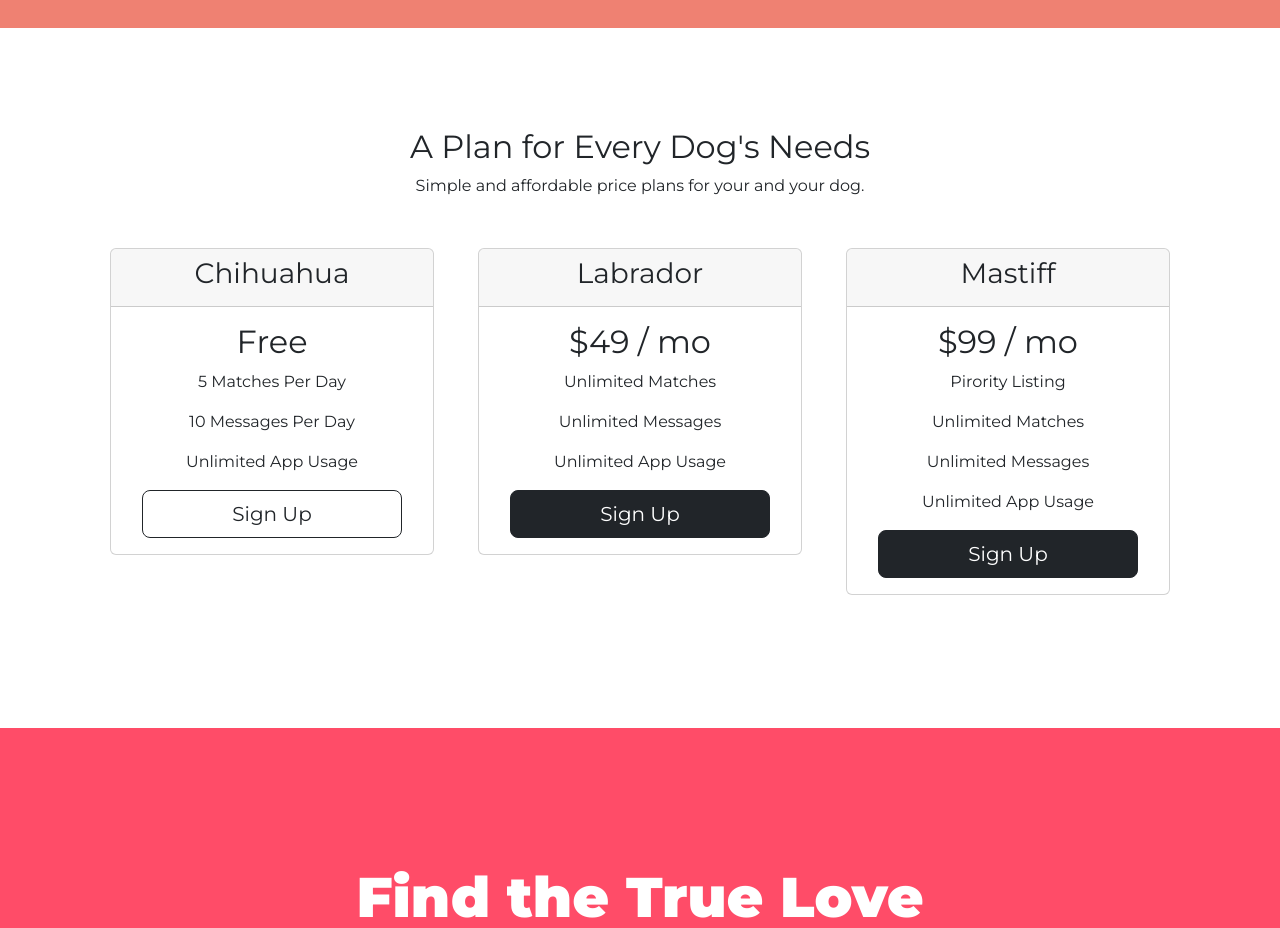
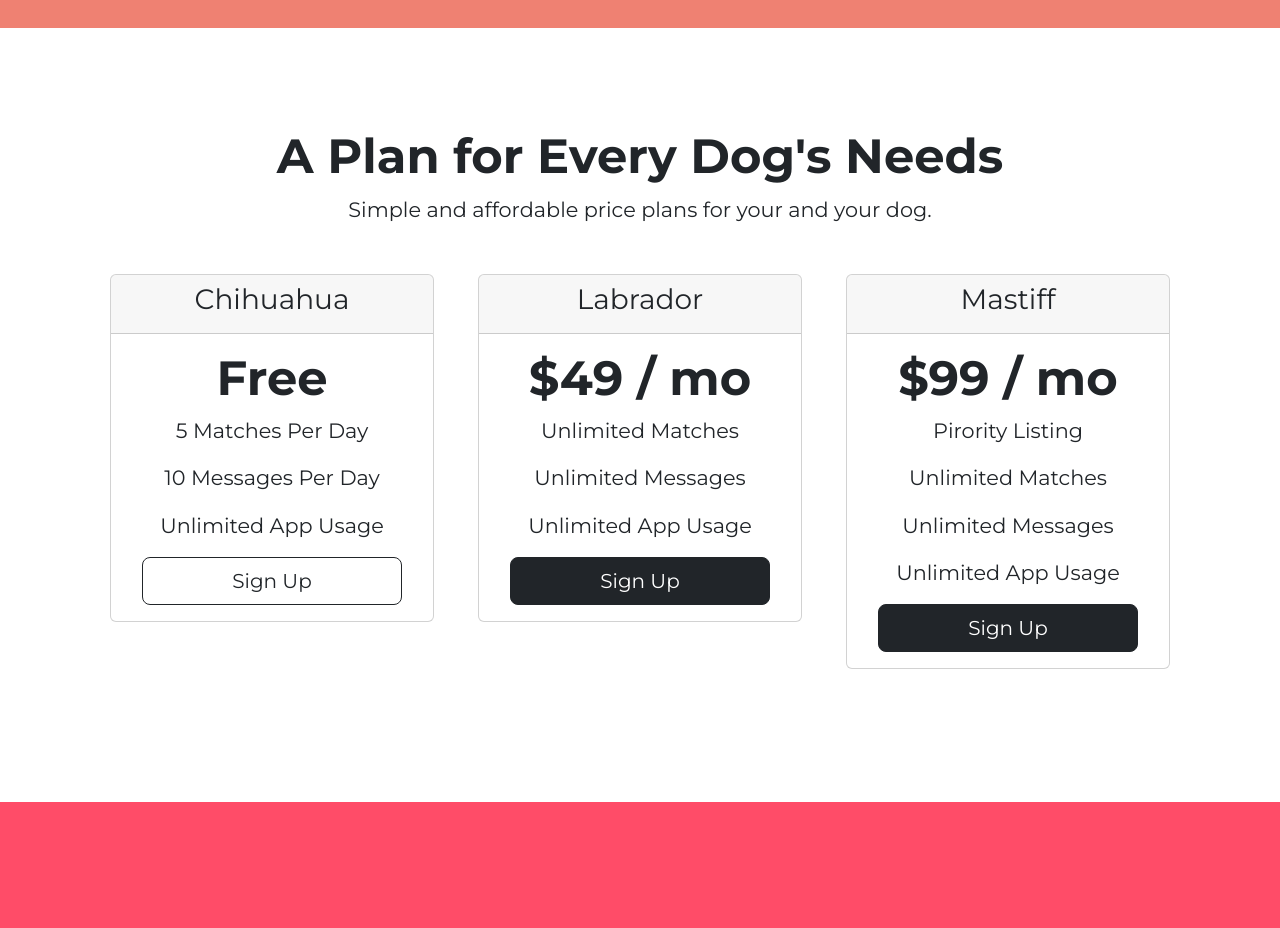
Before and after one commit to sakshamt01/tindog, a plain HTML site: page index.html in a window 1280 px wide. Shown: the part 1780-2708 px from the top of the page. Drawn offline with nearby package versions, Linux system fonts and the light colour scheme.

Commit message:
Update styles.css

```diff
--- a/styles.css
+++ b/styles.css
@@ -169,6 +169,17 @@ body {
     padding: 100px;
 }
 
+#pricing h2 {
+    font-family: 'Montserrat', sans-serif;
+    font-weight: 700;
+    font-size: 3rem;
+}
+
+
+#pricing p {
+    font-size: 1.3rem;
+}
+
 #pricing .pricing-col {
     padding: 3% 2%;
 }
```
